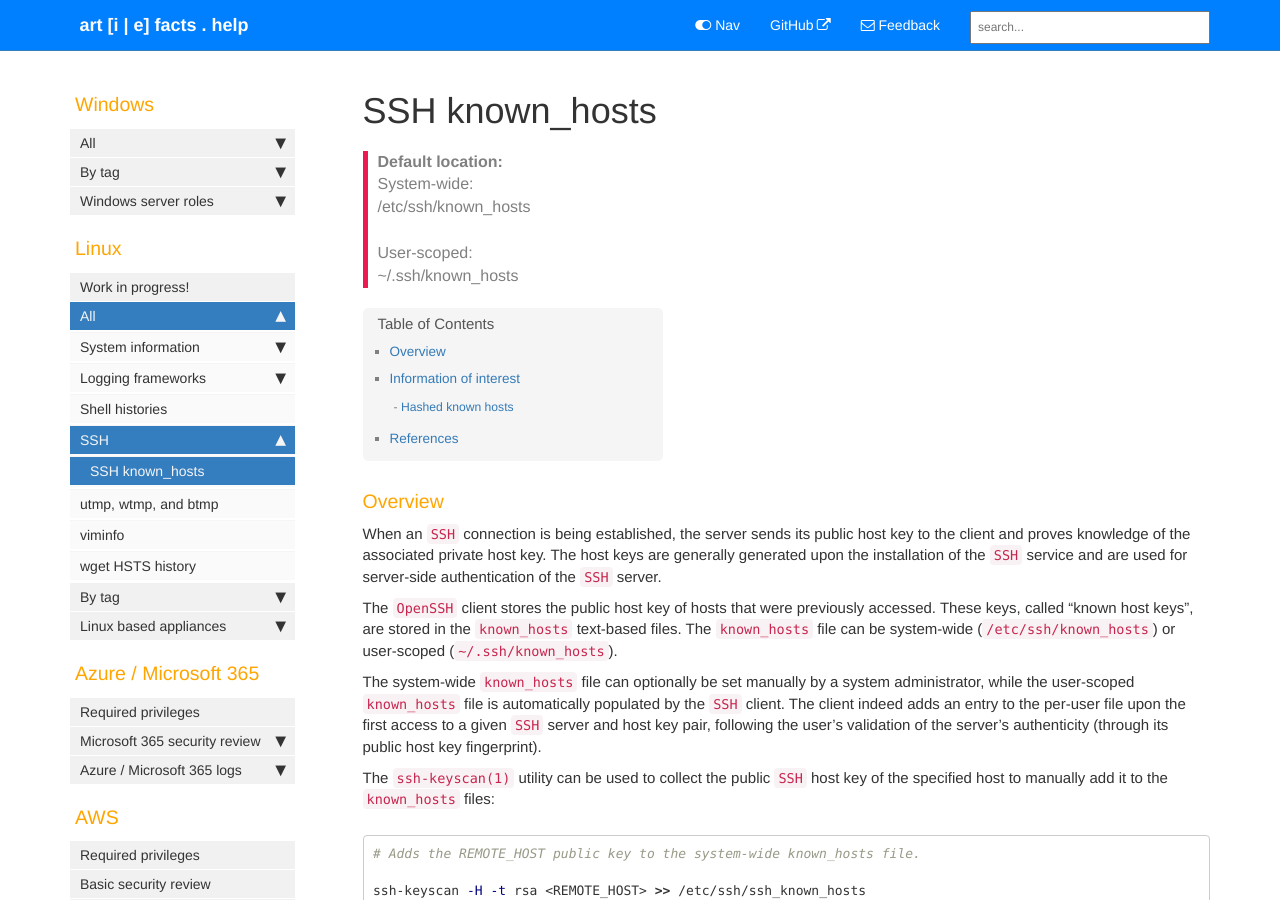
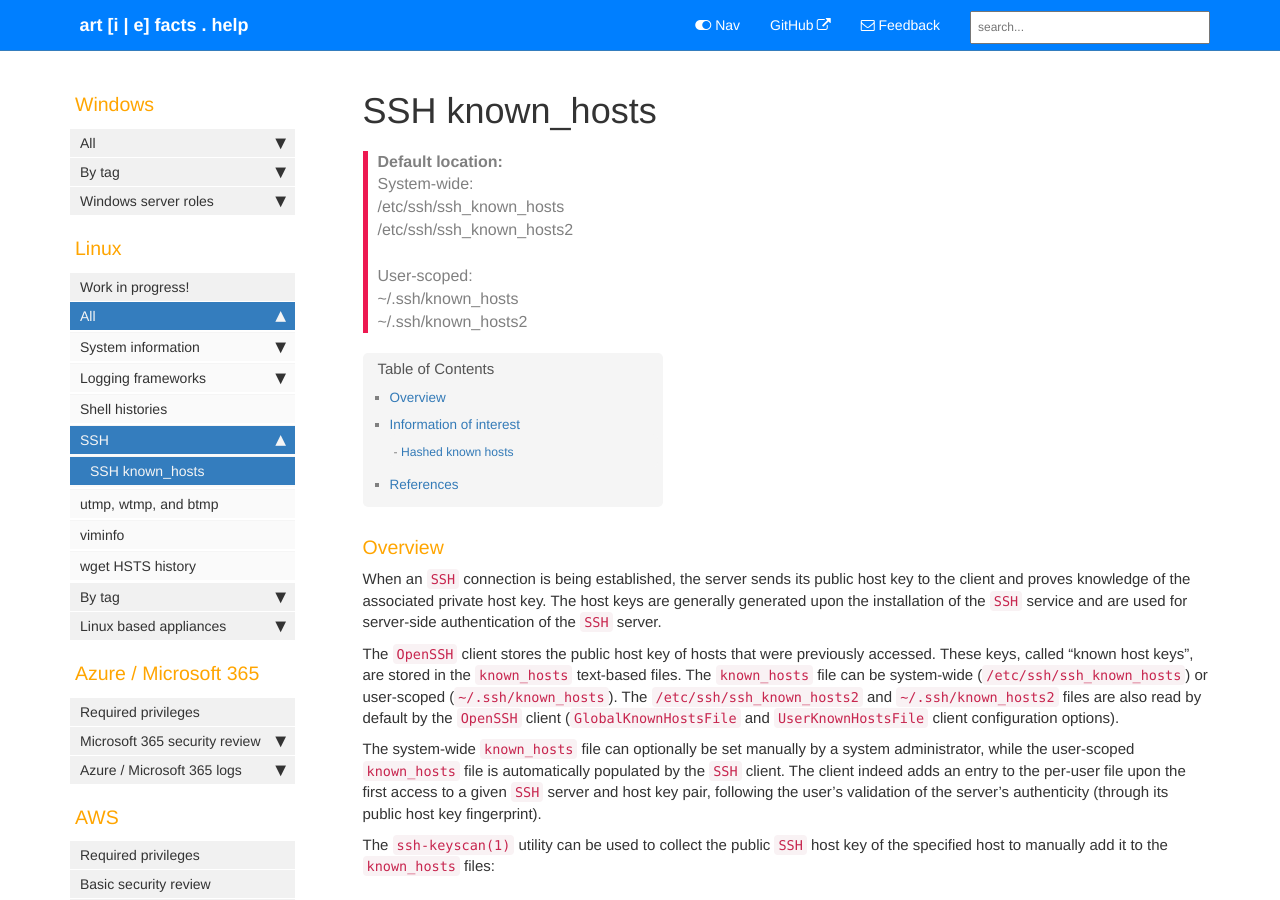
Before and after one commit to Qazeer/artefacts.help, a Jekyll site: the page built from pages/linux/ssh_known_hosts.md, in a window 1280 px wide and 900 px high. Built offline with Jekyll 4.4.1, drawn with Linux system fonts in a browser that asks for light colours; comment, search, counter and statistics services are not loaded.

Commit message:
[Artefact] Linux SSH known_hosts - Fix the system-wide known_hosts path

```diff
--- a/pages/linux/ssh_known_hosts.md
+++ b/pages/linux/ssh_known_hosts.md
@@ -7,7 +7,7 @@ tags:
   - linux_lateral_movement_src
   - linux_ssh
   - linux_ssh_src
-default_location: 'System-wide:\n /etc/ssh/known_hosts\n\n User-scoped:\n ~/.ssh/known_hosts'
+default_location: 'System-wide:\n /etc/ssh/ssh_known_hosts\n /etc/ssh/ssh_known_hosts2\n\n User-scoped:\n ~/.ssh/known_hosts\n ~/.ssh/known_hosts2'
 last_updated: 2024-08-24
 sidebar: sidebar
 permalink: linux_ssh_known_hosts.html
@@ -24,7 +24,10 @@ and are used for server-side authentication of the `SSH` server.
 The `OpenSSH` client stores the public host key of hosts that were previously
 accessed. These keys, called "known host keys", are stored in the `known_hosts`
 text-based files. The `known_hosts` file can be system-wide
-(`/etc/ssh/known_hosts`) or user-scoped (`~/.ssh/known_hosts`).
+(`/etc/ssh/ssh_known_hosts`) or user-scoped (`~/.ssh/known_hosts`). The
+`/etc/ssh/ssh_known_hosts2` and `~/.ssh/known_hosts2` files are also read by
+default by the `OpenSSH` client (`GlobalKnownHostsFile` and
+`UserKnownHostsFile` client configuration options).
 
 The system-wide `known_hosts` file can optionally be set manually by a system
 administrator, while the user-scoped `known_hosts` file is automatically
```
